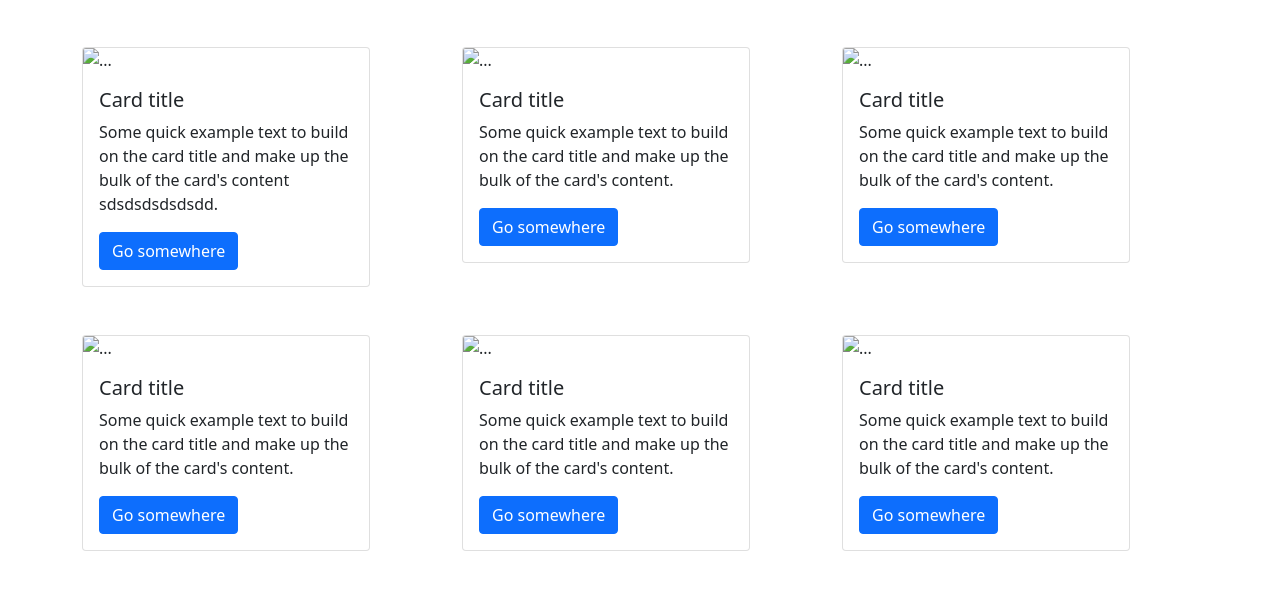
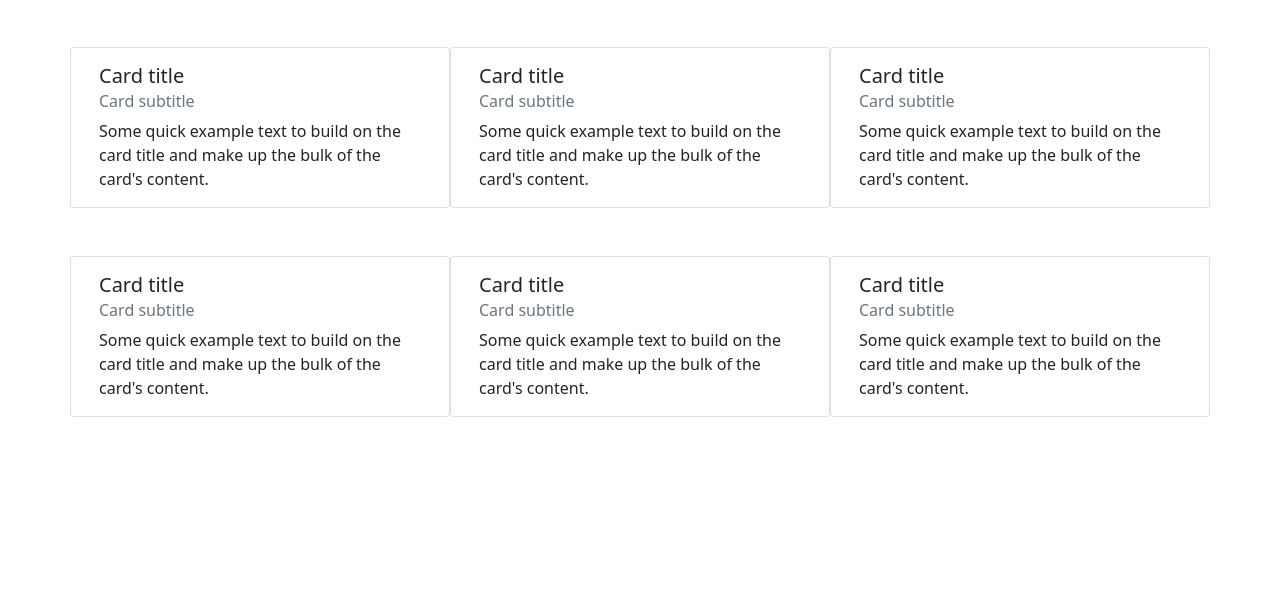
Before and after one commit to Clay1612/FetchTest, a website: page app/index.html in a window 1280 px wide. Shown: the part 89-678 px from the top of the page. Drawn offline with nearby package versions, Linux system fonts and the light colour scheme; files that its build step writes are made by us from their sources; no server answers.

Commit message:
правка верстки под новый Fetch

```diff
--- a/app/index.html
+++ b/app/index.html
@@ -13,64 +13,46 @@
     <h1 class="main-content__page-title">Fetch запросы</h1>
     <div class="main-content__content-wrapper container">
       <div class="row row-cols-1 row-cols-md-2 row-cols-lg-3 gy-5">
-        <div class="col">
-          <div class="card" style="width: 18rem;">
-            <img src="#" class="card-img-top" alt="...">
+        <div class="card">
           <div class="card-body">
             <h5 class="card-title">Card title</h5>
-              <p class="card-text">Some quick example text to build on the card title and make up the bulk of the card's content sdsdsdsdsdsdd.</p>
-              <a href="#" class="btn btn-primary">Go somewhere</a>
+            <h6 class="card-subtitle mb-2 text-muted">Card subtitle</h6>
+            <p class="card-text">Some quick example text to build on the card title and make up the bulk of the card's content.</p>
           </div>
         </div>
-        </div>
-        <div class="col">
-          <div class="card" style="width: 18rem;">
-            <img src="#" class="card-img-top" alt="...">
+        <div class="card">
           <div class="card-body">
             <h5 class="card-title">Card title</h5>
+            <h6 class="card-subtitle mb-2 text-muted">Card subtitle</h6>
             <p class="card-text">Some quick example text to build on the card title and make up the bulk of the card's content.</p>
-              <a href="#" class="btn btn-primary">Go somewhere</a>
           </div>
         </div>
-        </div>
-        <div class="col">
-          <div class="card" style="width: 18rem;">
-            <img src="#" class="card-img-top" alt="...">
+        <div class="card">
           <div class="card-body">
             <h5 class="card-title">Card title</h5>
+            <h6 class="card-subtitle mb-2 text-muted">Card subtitle</h6>
             <p class="card-text">Some quick example text to build on the card title and make up the bulk of the card's content.</p>
-              <a href="#" class="btn btn-primary">Go somewhere</a>
           </div>
         </div>
-        </div>
-        <div class="col">
-          <div class="card" style="width: 18rem;">
-            <img src="#" class="card-img-top" alt="...">
+        <div class="card">
           <div class="card-body">
             <h5 class="card-title">Card title</h5>
+            <h6 class="card-subtitle mb-2 text-muted">Card subtitle</h6>
             <p class="card-text">Some quick example text to build on the card title and make up the bulk of the card's content.</p>
-              <a href="#" class="btn btn-primary">Go somewhere</a>
           </div>
         </div>
-        </div>
-        <div class="col">
-          <div class="card" style="width: 18rem;">
-            <img src="#" class="card-img-top" alt="...">
+        <div class="card">
           <div class="card-body">
             <h5 class="card-title">Card title</h5>
+            <h6 class="card-subtitle mb-2 text-muted">Card subtitle</h6>
             <p class="card-text">Some quick example text to build on the card title and make up the bulk of the card's content.</p>
-              <a href="#" class="btn btn-primary">Go somewhere</a>
           </div>
         </div>
-        </div>
-        <div class="col">
-          <div class="card" style="width: 18rem;">
-            <img src="#" class="card-img-top" alt="...">
+        <div class="card">
           <div class="card-body">
             <h5 class="card-title">Card title</h5>
+            <h6 class="card-subtitle mb-2 text-muted">Card subtitle</h6>
             <p class="card-text">Some quick example text to build on the card title and make up the bulk of the card's content.</p>
-              <a href="#" class="btn btn-primary">Go somewhere</a>
-            </div>
           </div>
         </div>
       </div>
```
Also changed, not shown: dist/index.html. Lines whose indentation alone changed are shown as unchanged.
